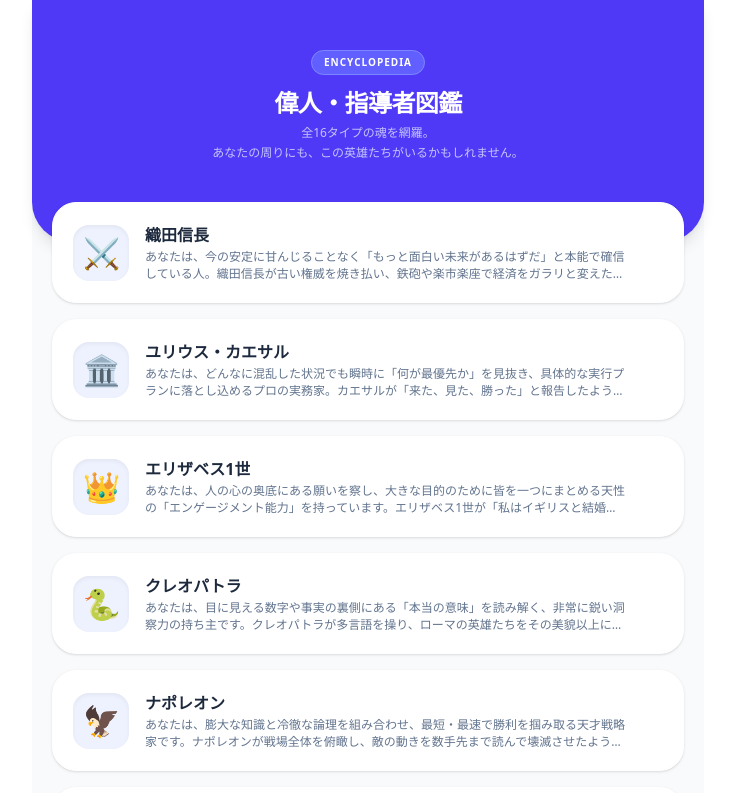
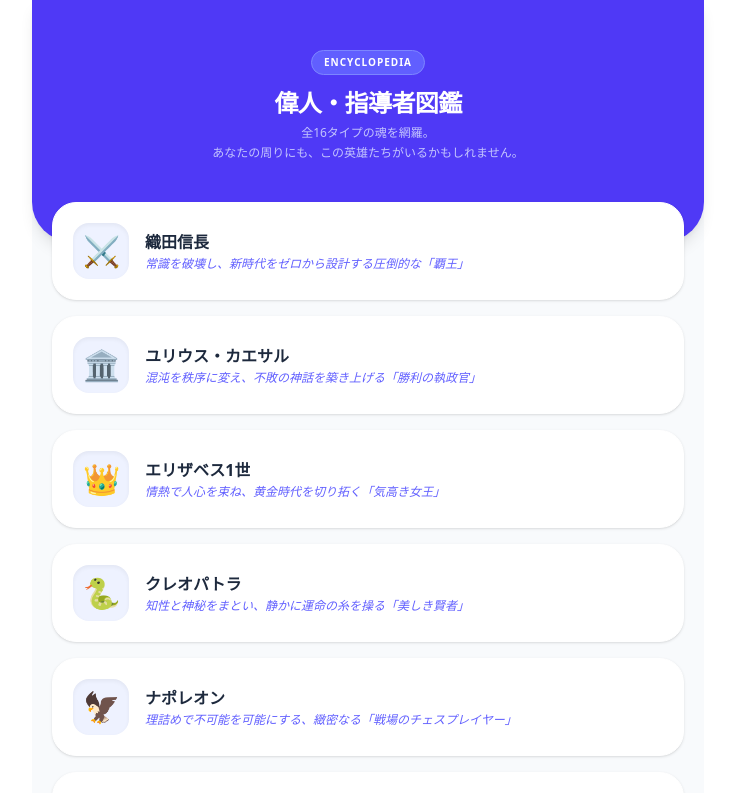
Before and after one commit to kiyoshikitamura/diagnosis_app_2, a Next.js app: page /list in a window 1280 px wide. Shown: the top 793 px of the page, without its empty margins (272-1007 px from the left). Built offline with nearby package versions, Linux system fonts and the light colour scheme.

Commit message:
Add list page and update result page with complete types

```diff
--- a/app/list/page.tsx
+++ b/app/list/page.tsx
@@ -23,11 +23,6 @@ const resultData = resultDataRaw as Record<string, ResultData>;
 export default function ListPage() {
     const router = useRouter();
     const mbtiList = Object.keys(resultData);
-
-    // 自分の診断結果ページへ戻る（クエリパラメータなしで遷移）
-    const handleBackToMyResult = () => {
-        router.push('/result');
-    };
 
     return (
         <div className="max-w-2xl mx-auto min-h-screen bg-slate-50 pb-20 font-sans text-slate-900">
@@ -57,8 +52,9 @@ export default function ListPage() {
                                 <div className="flex items-center gap-2 mb-0.5">
                                     <h3 className="text-[16px] font-bold text-slate-800 truncate">{person.animal_name}</h3>
                                 </div>
-                                <p className="text-[12px] text-slate-500 leading-snug line-clamp-2">
-                                    {person.base_description}
+                                {/* ここを base_description から catchphrase に変更しました */}
+                                <p className="text-[12px] text-indigo-500 font-medium leading-snug line-clamp-1 italic">
+                                    {person.catchphrase}
                                 </p>
                             </div>
                             <div className="text-slate-300">
@@ -71,10 +67,9 @@ export default function ListPage() {
                 })}
             </div>
 
-            {/* アクションボタンエリア */}
             <div className="mt-12 px-8 space-y-4">
                 <button
-                    onClick={handleBackToMyResult}
+                    onClick={() => router.push('/result')}
                     className="w-full py-5 bg-indigo-600 text-white rounded-2xl font-bold shadow-xl shadow-indigo-100 active:scale-95 transition-all text-sm flex items-center justify-center gap-2"
                 >
                     <span>✨</span>
```
